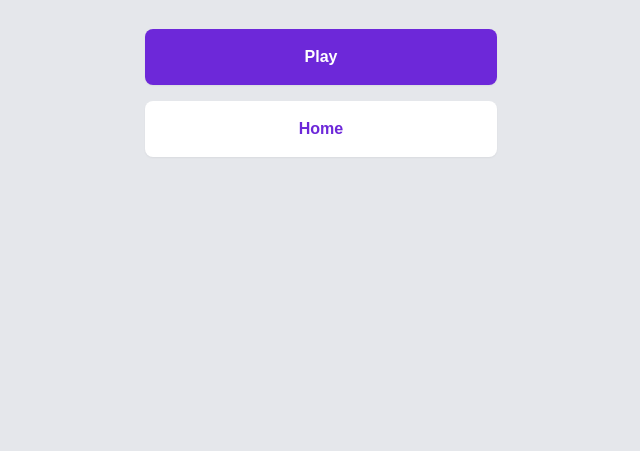
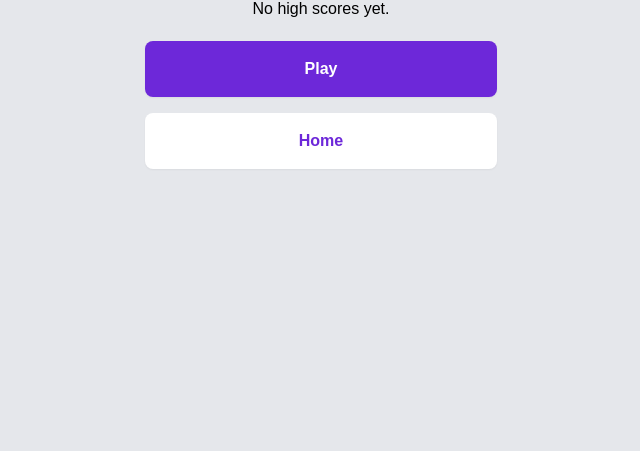
Before and after one commit to noice-noise/noice-noise.github.io, a plain HTML site: page projects/quiz/highscores.html in a window 1280 px wide. Shown: the part 349-800 px from the top of the page, without its empty margins (319-959 px from the left). Drawn offline with Linux system fonts and the light colour scheme.

Commit message:
Update highscores.html

```diff
--- a/projects/quiz/highscores.html
+++ b/projects/quiz/highscores.html
@@ -18,7 +18,9 @@
           >
             High Scores
           </h1>
-          <ul id="highScoreList"></ul>
+          <ul id="highScoreList">
+            <li>No high scores yet.</li>
+          </ul>
         </div>
         <div class="flex flex-col">
           <a
```
